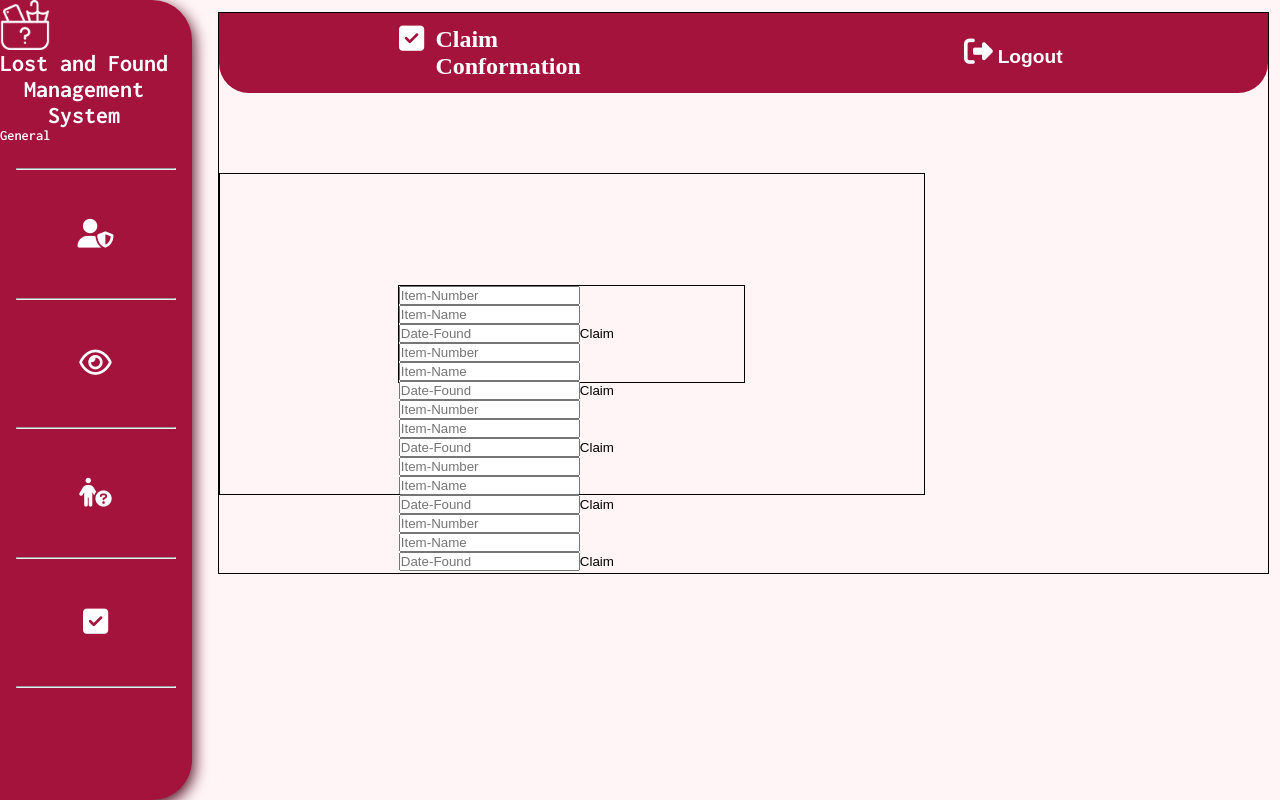
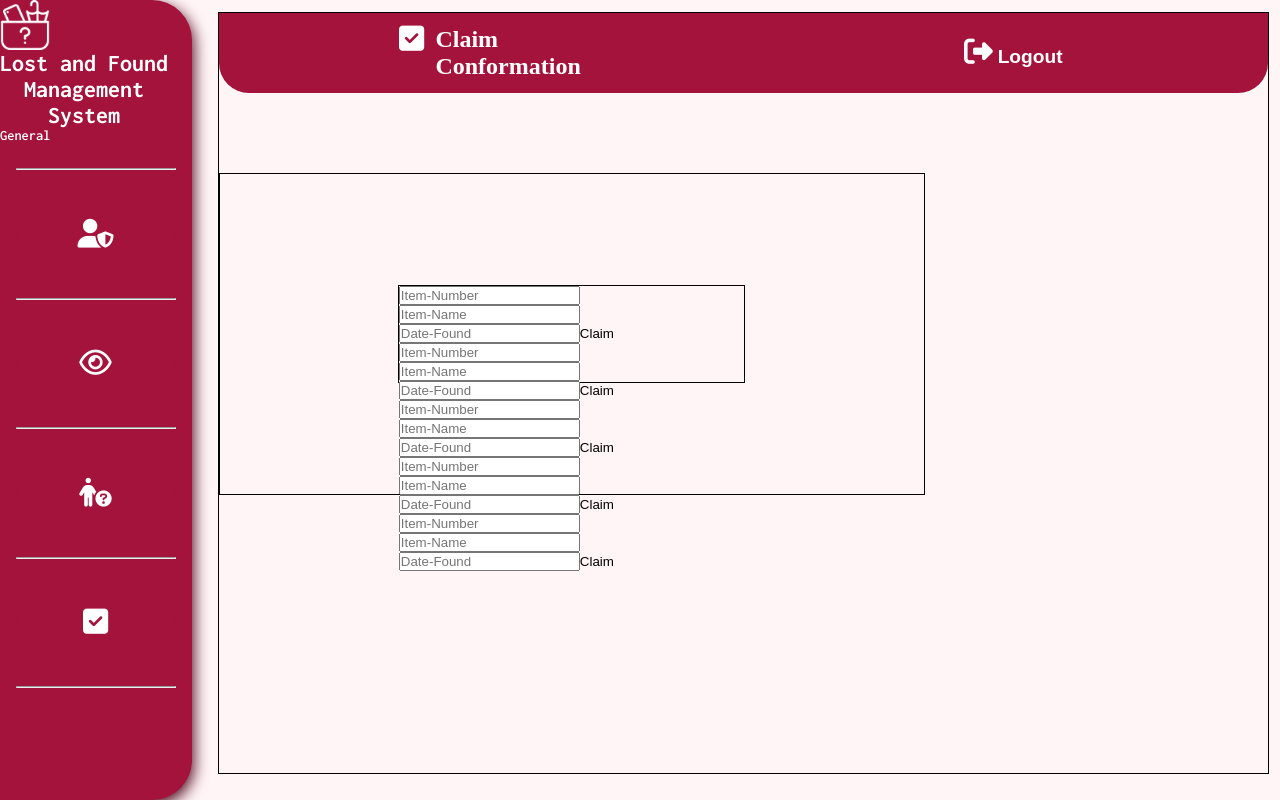
Before and after one commit to MarkRyuo/Lost-And-Found-Management-System, a PHP site: page /ClaimConformation/ClaimConformation.html in a window 1280 px wide. Run offline with PHP 8.4, Linux system fonts and the light colour scheme.

Commit message:
update here -5

```diff
--- a/ClaimConformation/ClaimConformation.css
+++ b/ClaimConformation/ClaimConformation.css
@@ -18,7 +18,7 @@ body {
 .main-Conformation {
   border: 1px solid black;
 
-  height: 70vh;
+  height: 95vh;
   width: 82vw;
 
   display: flex;
```
